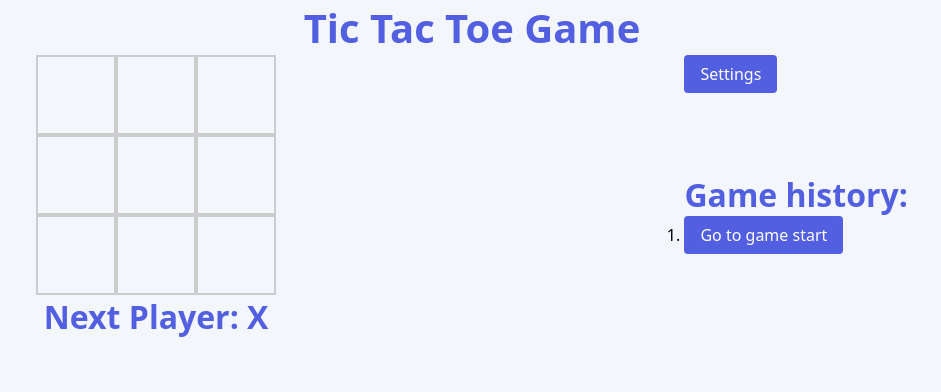
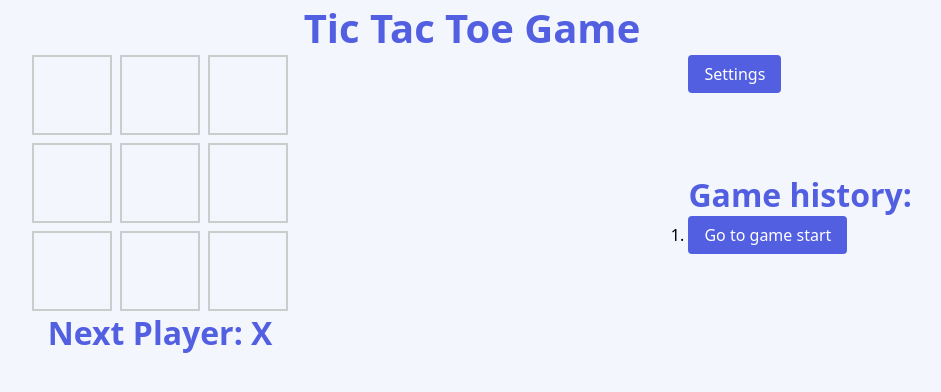
Before and after one commit to AnAtoliy-AA/tic-tac-toe-game, a React (Vite) app in the folder app/: page / in a window 1280 px wide. Shown: the top 392 px of the page, without its empty margins (168-1109 px from the left). Built offline with nearby package versions, Linux system fonts and the light colour scheme.

Commit message:
refactor: remove rows and use grid

```diff
--- a/app/src/components/game/Board.tsx
+++ b/app/src/components/game/Board.tsx
@@ -1,5 +1,6 @@
-import { FC } from 'react'
-import Row from './Row'
+import { FC, useCallback } from 'react'
+import Cell from './Cell'
+import styled from 'styled-components'
 
 export interface BoardProps {
   size: number
@@ -8,24 +9,36 @@ export interface BoardProps {
   onClick: (i: number) => void
 }
 
+const StyledBoard = styled.div<{ size: number }>`
+  display: grid;
+  grid-template-columns: repeat(${(props) => props.size}, 1fr);
+  gap: 0.5rem;
+`
+
 const Board: FC<BoardProps> = ({ size, squares, winningCells, onClick }) => {
+  const handleClick = useCallback(
+    (key: number) => () => onClick(key),
+    [onClick],
+  )
+
   return (
-    <div>
-      {Array(size)
+    <StyledBoard size={size}>
+      {Array(size * size)
         .fill(null)
-        .map((_, rowIndex) => {
+        .map((_, index) => {
+          const isWinningCell = !!winningCells?.includes(index)
+
           return (
-            <Row
-              key={rowIndex}
+            <Cell
+              key={index}
               size={size}
-              squares={squares}
-              rowIndex={rowIndex}
-              winningCells={winningCells}
-              onClick={onClick}
+              value={squares[index]}
+              onClick={handleClick(index)}
+              isWinningCell={isWinningCell}
             />
           )
         })}
-    </div>
+    </StyledBoard>
   )
 }
 
--- a/app/src/components/game/Cell.tsx
+++ b/app/src/components/game/Cell.tsx
@@ -57,10 +57,12 @@ const StyledCell = styled.div<{
     $isWinningCell ? 'var(--error)' : 'var(--background-secondary)'};
   color: ${({ value }) => getColor(value)};
   font-size: ${({ size }) => getFontSize(size)};
-  padding: 0;
-  text-align: center;
   width: ${({ size }) => getSize(size)};
   height: ${({ size }) => getSize(size)};
+  display: flex;
+  align-items: center;
+  justify-content: center;
+  cursor: pointer;
 `
 
 const Cell: FC<CellProps> = ({ value, size, isWinningCell, onClick }) => (
--- a/app/src/components/game/Row.tsx
+++ /dev/null
@@ -1,50 +0,0 @@
-import { FC, useCallback } from 'react'
-import { BoardProps } from './Board'
-import Cell from './Cell'
-import styled from 'styled-components'
-
-const StyledRow = styled.div`
-  display: flex;
-`
-
-interface RowProps extends BoardProps {
-  rowIndex: number
-}
-
-const Row: FC<RowProps> = ({
-  size,
-  squares,
-  rowIndex,
-  winningCells,
-  onClick,
-}) => {
-  const rowStart = rowIndex * size
-
-  const handleClick = useCallback(
-    (key: number) => () => onClick(key),
-    [onClick],
-  )
-
-  return (
-    <StyledRow key={rowIndex}>
-      {Array(size)
-        .fill(null)
-        .map((_, colIndex) => {
-          const key = rowStart + colIndex
-          const isWinningCell = !!winningCells?.includes(key)
-
-          return (
-            <Cell
-              key={key}
-              size={size}
-              value={squares?.[key]}
-              onClick={handleClick(key)}
-              isWinningCell={isWinningCell}
-            />
-          )
-        })}
-    </StyledRow>
-  )
-}
-
-export default Row
```
